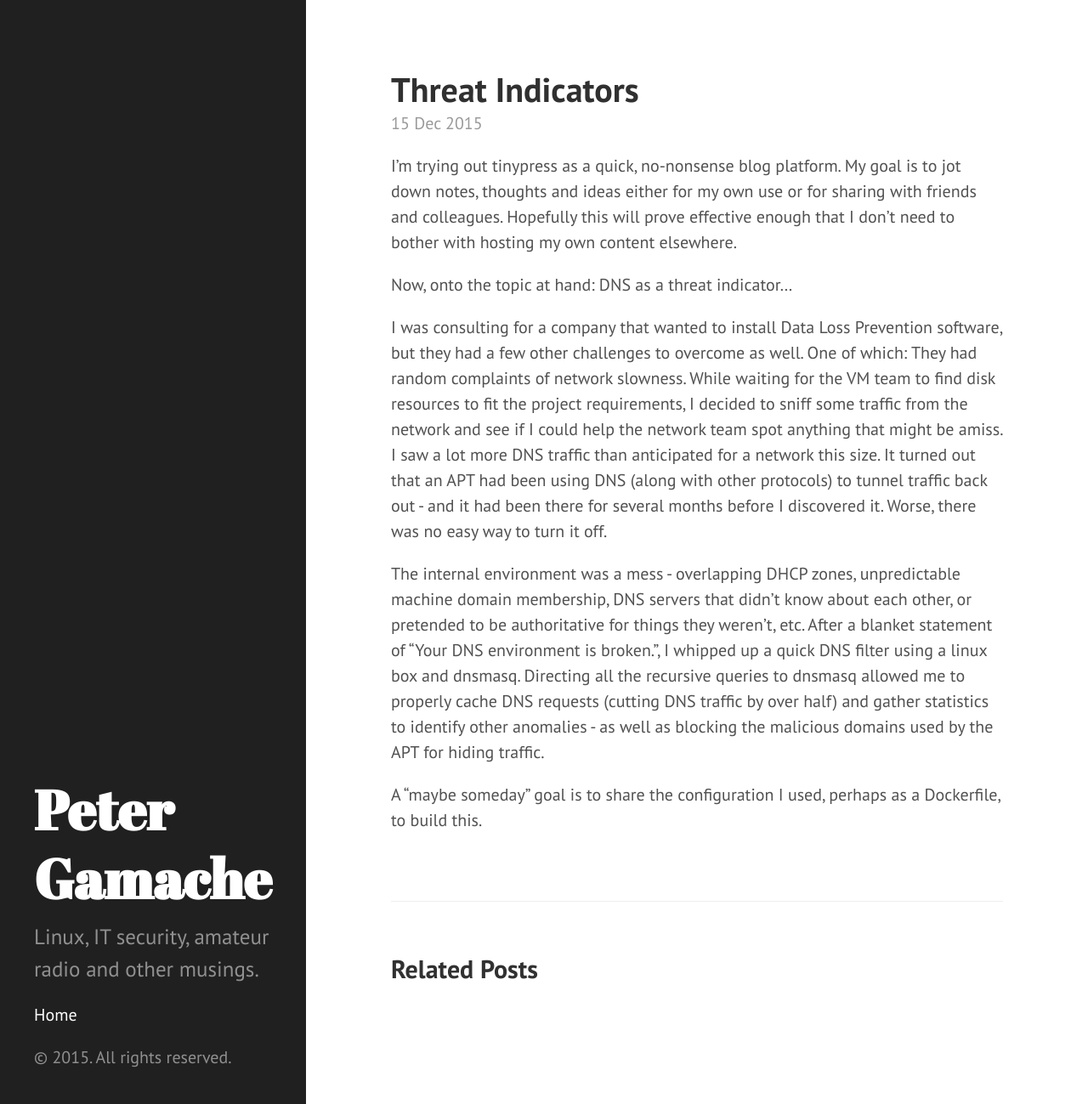
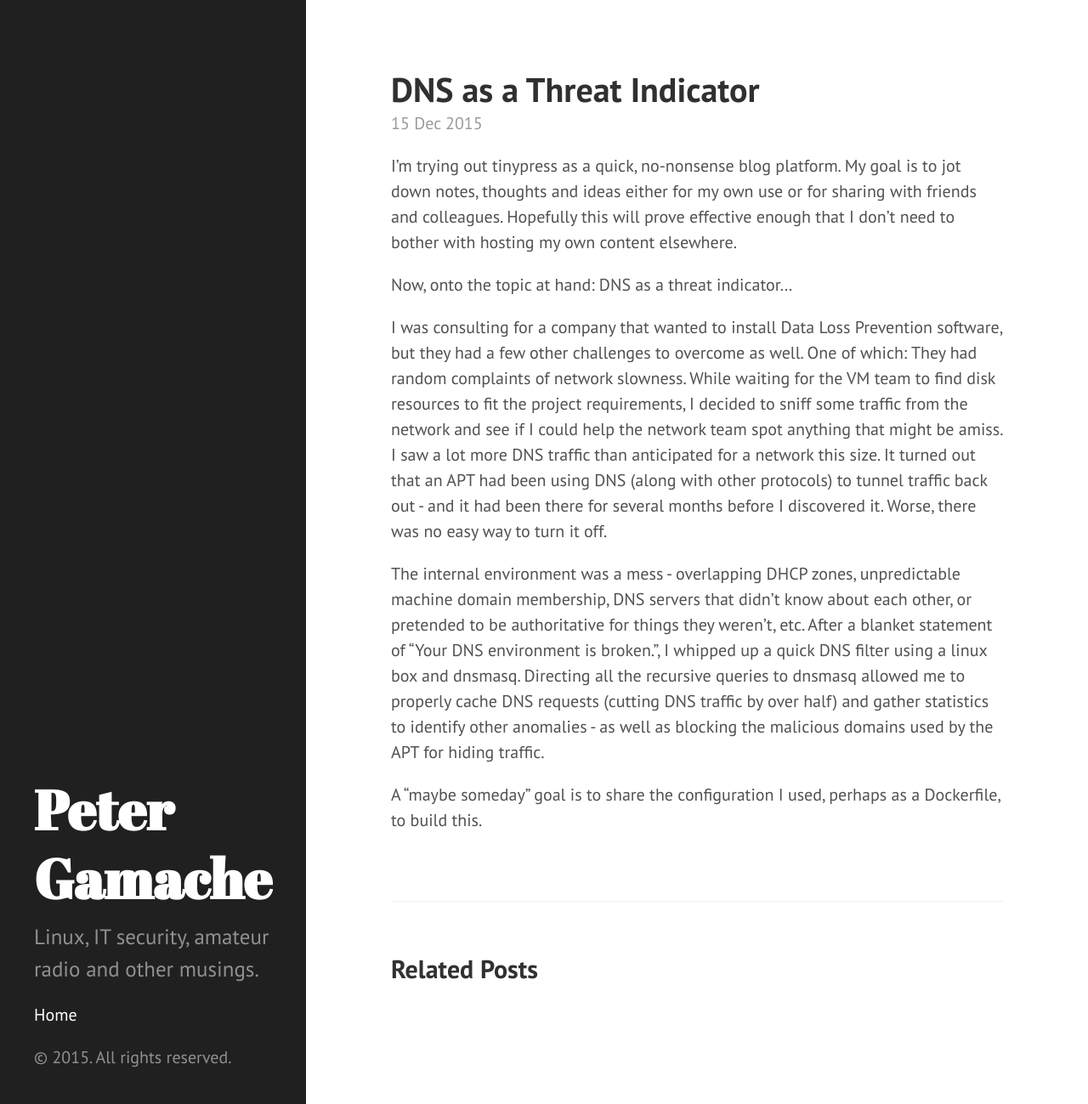
Before and after one commit to kc0tfb/kc0tfb.github.io, a Jekyll site: the page built from _posts/2015-12-15-first-post.markdown, in a window 1280 px wide and 1299 px high. Shown: the whole window at 85% size. Built offline with Jekyll 4.4.1, drawn with Linux system fonts in a browser that asks for light colours.

Commit message:
Post update: Threat Indicators

```diff
--- a/_posts/2015-12-15-first-post.markdown
+++ b/_posts/2015-12-15-first-post.markdown
@@ -1,6 +1,6 @@
 ---
 published: true
-title: Threat Indicators
+title: DNS as a Threat Indicator
 layout: post
 ---
 I'm trying out tinypress as a quick, no-nonsense blog platform.  My goal is to jot down notes, thoughts and ideas either for my own use or for sharing with friends and colleagues.  Hopefully this will prove effective enough that I don't need to bother with hosting my own content elsewhere.
```
